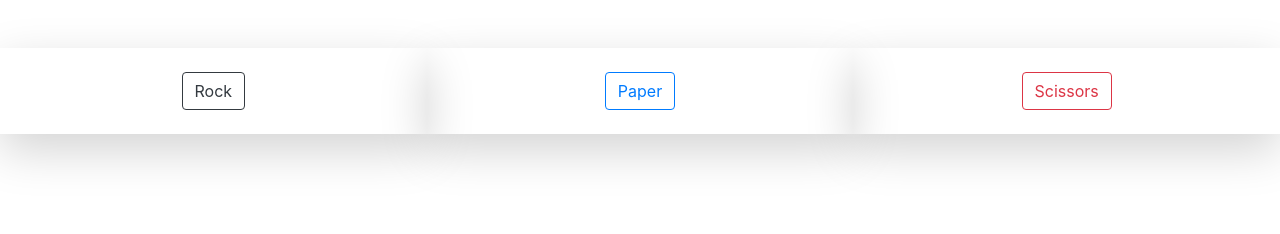
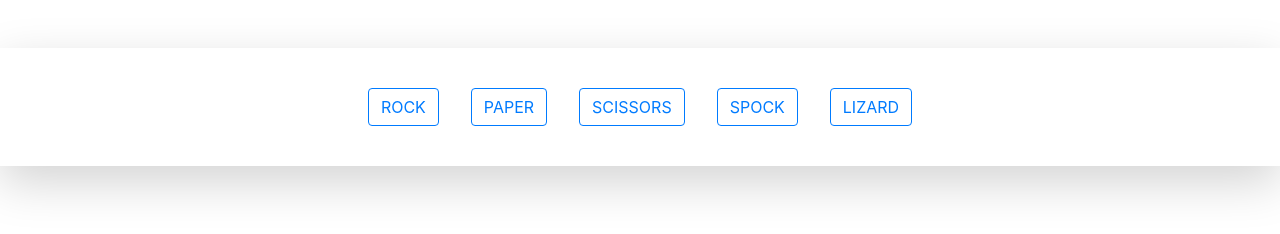
Before and after one commit to trevor-r-allen/rock-paper-scissors, a plain HTML site: page index.html in a window 1280 px wide. Drawn offline with nearby package versions, Linux system fonts and the light colour scheme.

Commit message:
added spock and lizard to choices

```diff
--- a/app.js
+++ b/app.js
@@ -1,17 +1,19 @@
 const choices = {
-  rock: {beats:"scissors"},
-  paper: {beats:"rock"},
-  scissors: {beats:"paper"}
+  rock: ["scissors", "lizard"],
+  paper: ["rock", "spock"],
+  scissors: ["paper", "lizard"],
+  spock: ["rock", "scissors"],
+  lizard: ["spock", "paper"]
 }
 
 function play(playerChoice) {
   let computerChoice = randomChoice();console.log(computerChoice);
-  console.log(choices[computerChoice].beats);
+  console.log(choices[computerChoice].includes(playerChoice));
   if(playerChoice == computerChoice) {
     document.getElementById("resultMessage").textContent = "Equilibrium :|"
     return alert("Computer chose " + computerChoice + ", it's a DRAW!")
   }
-  else if(playerChoice == choices[computerChoice].beats) {
+  else if(choices[computerChoice].includes(playerChoice)) {
     document.getElementById("resultMessage").textContent = "Condolences :("
     return alert("Computer chose " + computerChoice + ", YOU LOSE!")
   }
@@ -23,3 +25,12 @@ function randomChoice(){
   let choiceArr = Object.keys(choices)
   return choiceArr[Math.floor(Math.random() * choiceArr.length)]
 }
+
+function drawButtons(){
+  let choiceArr = Object.keys(choices)
+  let buttons = ''
+  choiceArr.forEach(choice => {buttons += `<button class="panel-body btn btn-outline-primary m-3" onclick="play('${choice}')">${choice.toUpperCase()}</button>`})
+
+  document.getElementById('buttons').innerHTML = buttons
+}
+drawButtons()
--- a/index.html
+++ b/index.html
@@ -24,15 +24,10 @@
 
   <main class="container-fluid">
     <div class="row justify-content-center align-items-center panel-group">
-      <div class="col-4 p-4 panel panel-default shadow-lg d-flex justify-content-center">
-        <button class="panel-body btn btn-outline-dark" onclick="play('rock')">Rock</button>
+      <div class="col-12 p-4 panel panel-default shadow-lg d-flex justify-content-center" id="buttons">
+
       </div>
-      <div class="col-4 p-4 panel panel-default shadow-lg d-flex justify-content-center">
-        <button class="panel-body btn btn-outline-primary" onclick="play('paper')">Paper</button>
-      </div>
-      <div class="col-4 p-4 panel panel-default shadow-lg d-flex justify-content-center">
-        <button class="panel-body btn btn-outline-danger" onclick="play('scissors')">Scissors</button>
-      </div>
+
     </div>
     <div class="row">
       <div class="col-12 text-center fw-bolder fs-1" id="resultMessage">
```
